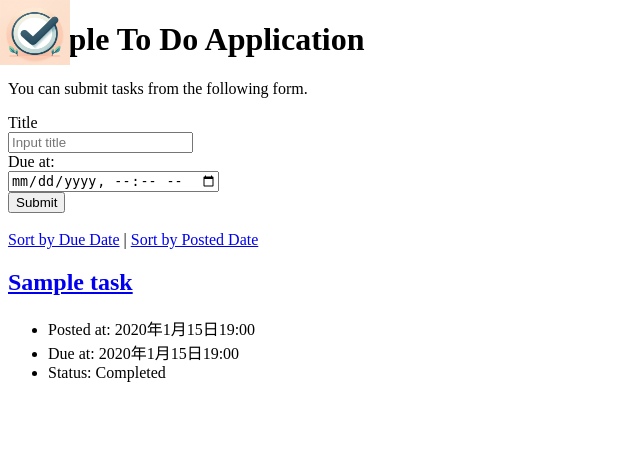
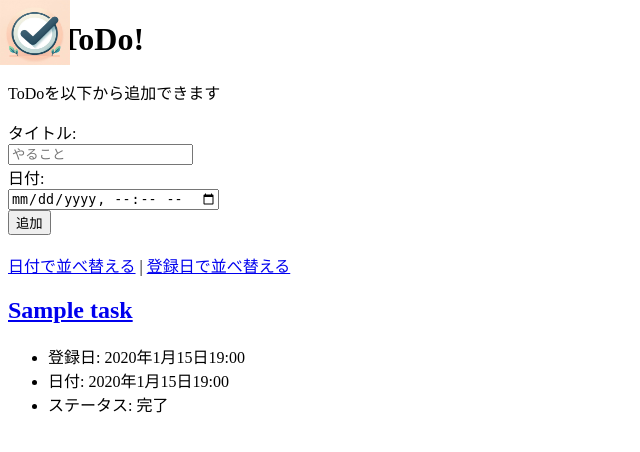
Before and after one commit to 1F10230250/django-test-exercise, a Django app: page / in a window 1280 px wide. Shown: the top 452 px of the page, without its empty margins (0-640 px from the left). Run offline with Django 5.2, Linux system fonts and the light colour scheme; tables that the repository leaves empty hold one stand-in row (values such as "Sample post").

Commit message:
日本語化

```diff
--- a/todo/templates/todo/index.html
+++ b/todo/templates/todo/index.html
@@ -3,7 +3,7 @@
 <html lang="ja">
 
   <head>
-    <title>To Do Application</title>
+    <title>ToDoアプリ</title>
     <link rel="stylesheet"  href="{% static 'todo/top.css' %}">
     <meta charset="UTF-8">
     <meta name="author" content="INIAD">
@@ -11,41 +11,41 @@
 
   <body>
     <img src="{% static 'todo/OIG1.PNiX.jpg' %}" alt="ロゴ">
-    <h1>Sample To Do Application</h1>
-    <p>You can submit tasks from the following form.</p>
+    <h1>oh!  ToDo!</h1>
+    <p>ToDoを以下から追加できます</p>
     <form action="{% url 'index' %}" method="post">
       {% csrf_token %}
       <div>
-        <label for="titleInput">Title</label><br>
-        <input id="titleInput" name="title" type="text" placeholder="Input title">
+        <label for="titleInput">タイトル:</label><br>
+        <input id="titleInput" name="title" type="text" placeholder="やること">
       </div>
       <div>
-        <label for="dueInput">Due at:</label><br>
+        <label for="dueInput">日付:</label><br>
         <input id="dueInput" name="due_at" type="datetime-local">
       </div>
       <div>
-        <button type="submit">Submit</button>
+        <button type="submit">追加</button>
       </div>
     </form>
     <br>
 
     <div>
-      <a href="{% url 'index' %}?order=due">Sort by Due Date</a> |
-      <a href="{% url 'index' %}?order=post">Sort by Posted Date</a>
+      <a href="{% url 'index' %}?order=due">日付で並べ替える</a> |
+      <a href="{% url 'index' %}?order=post">登録日で並べ替える</a>
     </div>
 
     {% for task in tasks %}
     <div class="text">
       <h2><a href="{% url 'detail' task.id %}">{{ task.title }}</a></h2>
       <ul>
-        <li>Posted at: {{ task.posted_at }}</li>
+        <li>登録日: {{ task.posted_at }}</li>
         {% if task.due_at %}
-        <li>Due at: {{ task.due_at }}</li>
+        <li>日付: {{ task.due_at }}</li>
         {% endif %}
         {% if task.completed %}
-        <li>Status: Completed</li>
+        <li>ステータス: 完了</li>
         {% else %}
-        <li>Status: Not Completed</li>
+        <li>ステータス: 未完了</li>
         {% endif %}
       </ul>
     </div>
```
Also changed, not shown: todo/templates/todo/detail.html (+9 -9 lines), todo/templates/todo/edit.html (+6 -6 lines).
